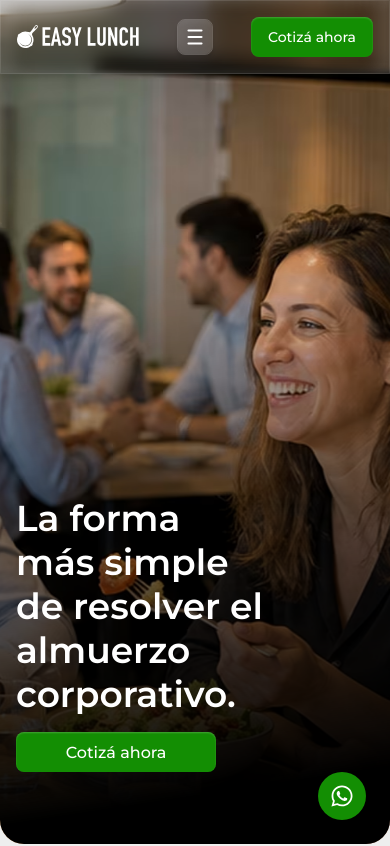
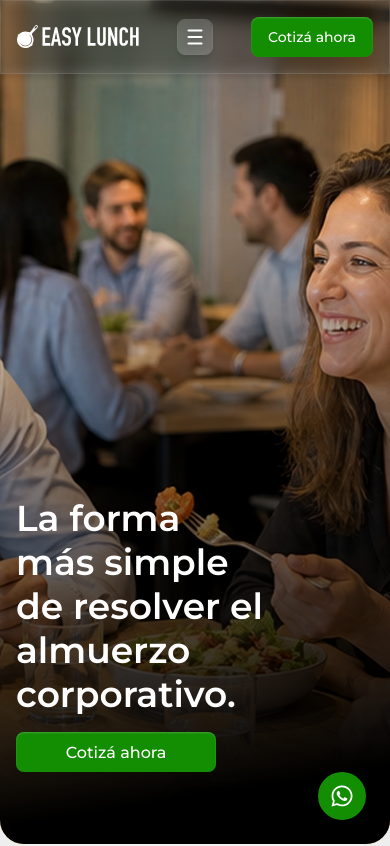
Before and after one commit to rromancastro/Easy-Lunch, a Next.js app: page / in a window 390 px wide. Shown: the top 846 px of the page. Built offline with nearby package versions, Linux system fonts and the light colour scheme.

Commit message:
saco imagenes header mobile

```diff
--- a/app/components/HeaderComponent.jsx
+++ b/app/components/HeaderComponent.jsx
@@ -11,7 +11,7 @@ export const HeaderComponent = ({ imageUrl, title, description, link, title2, sh
         background: shadow === 2 ? 'linear-gradient(171.32deg, rgba(0, 0, 0, 0) 27.3%, #000000 91.43%)' : 'linear-gradient(205.9deg, rgba(0, 0, 0, 0) 42.43%, #000000 90.87%)'
     }}>
         <ImagenParallaxComponent
-            rutaImagen={`${imageUrl}${isMobile ? "Mobile" : ""}.avif`}
+            rutaImagen={`${imageUrl}.avif`}
             alt="EasyLunch banner"
             intensidad={1.5}
             priority
```
